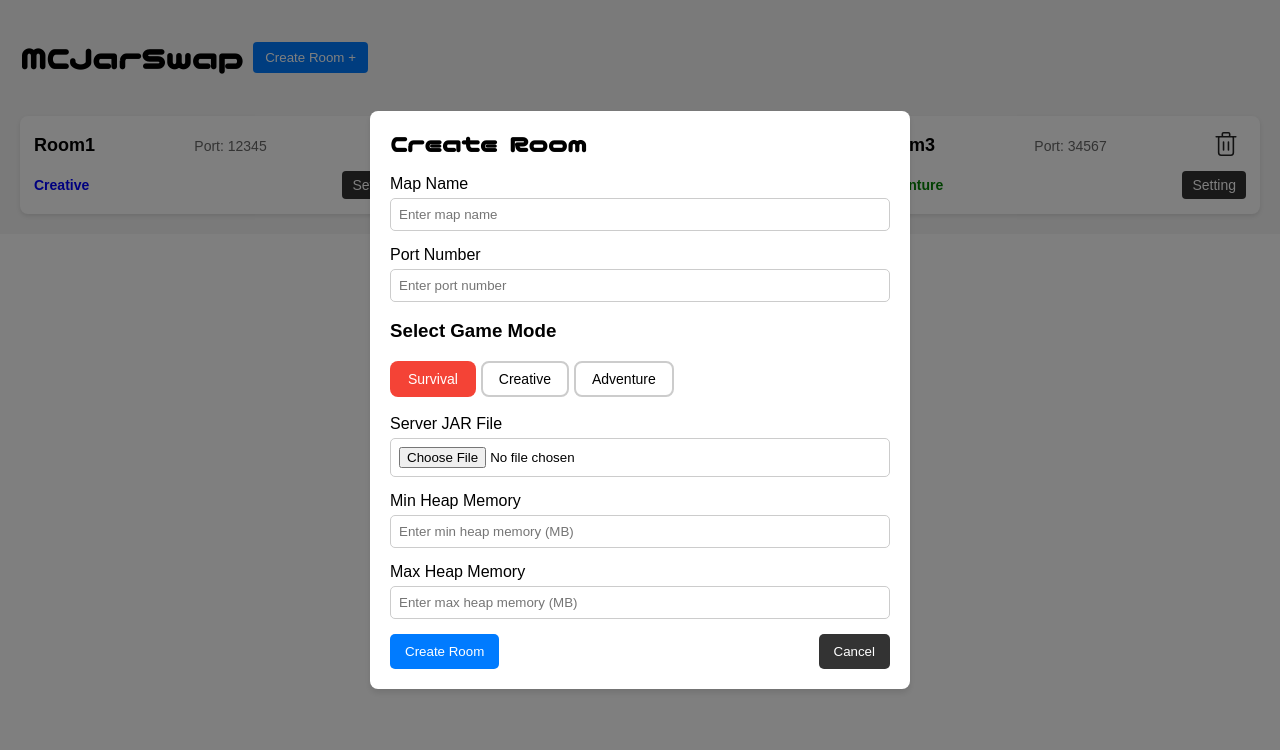
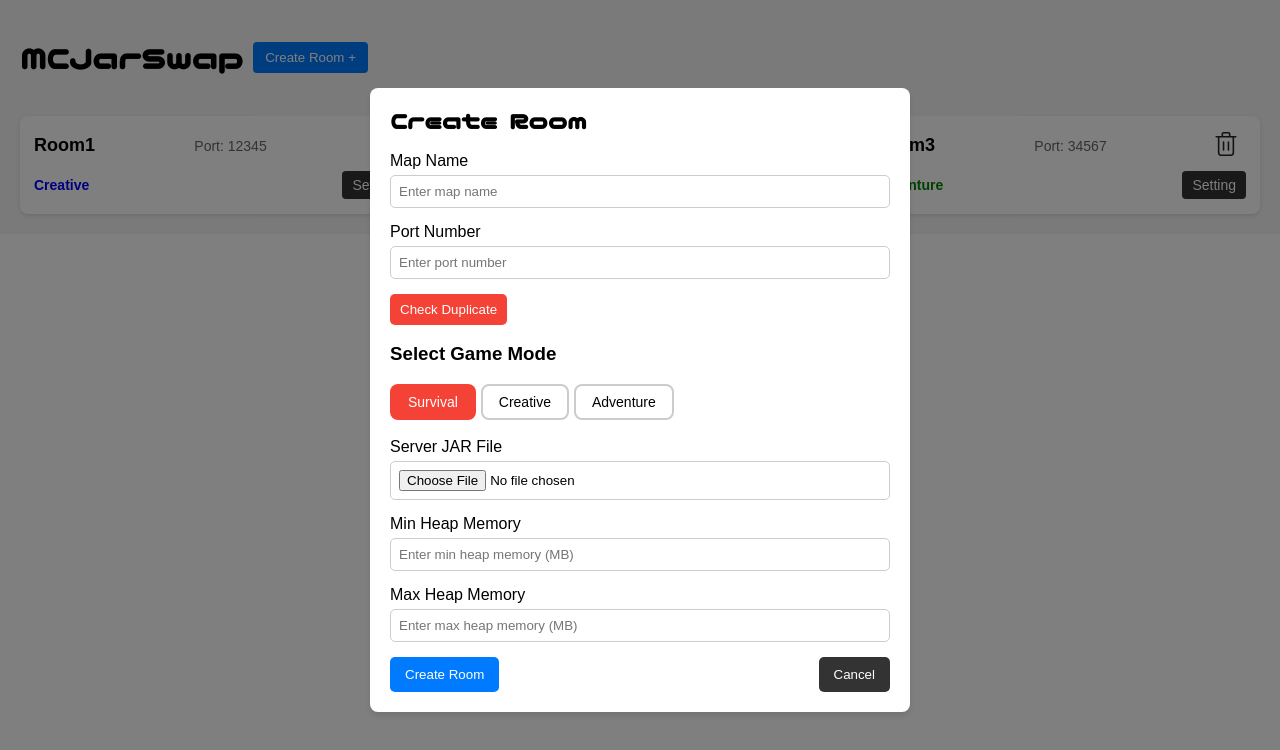
Before and after one commit to McJarSwap/McJarSwap, a React (Create React App) app in the folder frontend/: page / in a window 1280 px wide. Both pictures are taken after a click on the button "Create Room +". Shown: the top 750 px of the page. Built offline with nearby package versions, Linux system fonts and the light colour scheme.

Commit message:
팝업 창 중복 확인 버튼 생성

```diff
--- a/frontend/src/components/AddRoom.js
+++ b/frontend/src/components/AddRoom.js
@@ -10,6 +10,26 @@ const AddRoom = ({ onClose, onCreateRoom }) => {
         minHeap: '',
         maxHeap: '',
     });
+    const [isPortValid, setIsPortValid] = useState(null); // Null: 확인 안 됨, true: 사용 가능, false: 중복
+
+    const handleCheckDuplicate = async () => {
+        if (!formState.port) {
+            alert('Please enter a port number first.');
+            return;
+        }
+
+        // 중복 확인 로직 (예: API 호출 대신 가상 데이터 사용)
+        const duplicatePorts = [25565, 25566, 25567]; // 중복된 포트 예제
+        const isDuplicate = duplicatePorts.includes(parseInt(formState.port, 10));
+
+        setIsPortValid(!isDuplicate);
+
+        if (isDuplicate) {
+            alert('Port number is already in use. Please choose another one.');
+        } else {
+            alert('Port number is available.');
+        }
+    };
 
     const handleModeSelect = (mode) => {
         setFormState({ ...formState, gameMode: mode });
@@ -59,6 +79,13 @@ const AddRoom = ({ onClose, onCreateRoom }) => {
                             required
                         />
                     </label>
+                    <button
+                        type="button"
+                        className="check-button-dup"
+                        onClick={handleCheckDuplicate}
+                    >
+                        Check Duplicate
+                    </button>
                     <div className="game-mode-buttons">
                         <h3>Select Game Mode</h3>
                         {['Survival', 'Creative', 'Adventure'].map((mode) => (
--- a/frontend/src/components/AddRoomStyle.css
+++ b/frontend/src/components/AddRoomStyle.css
@@ -124,7 +124,18 @@ h2{
 }
 button:hover {
      opacity: 0.9;
-}/* 버튼 활성화 상태 */
+}
 button:active {
     transform: scale(0.98);
 }
+.check-button-dup{
+    padding: 8px 10px;
+    border: none;
+    border-radius: 5px;
+    cursor: pointer;
+    background-color: #f44336;
+    color: white;
+}
+.check-button-dup:hover{
+    opacity: 0.9;
+}
```
